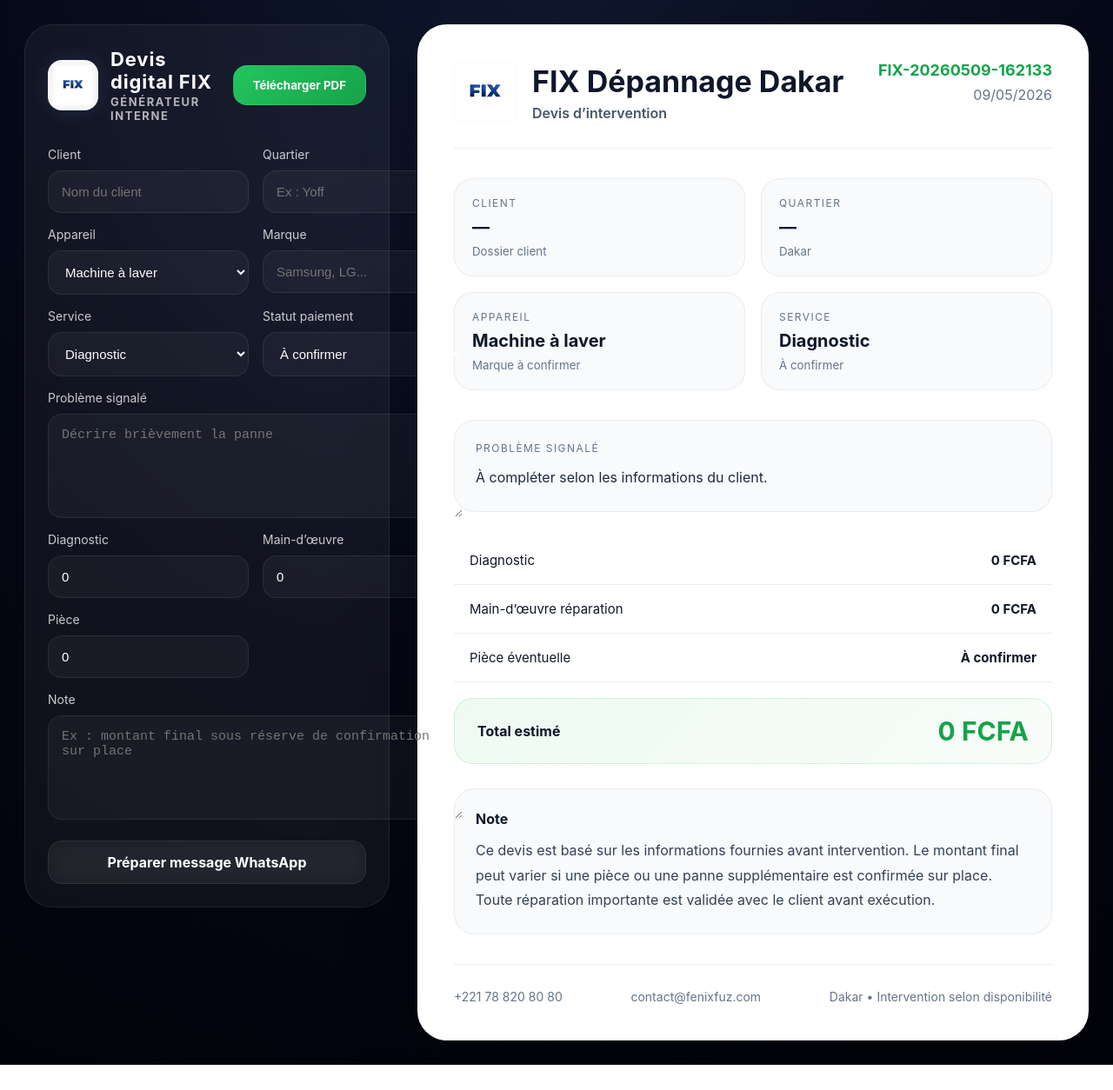
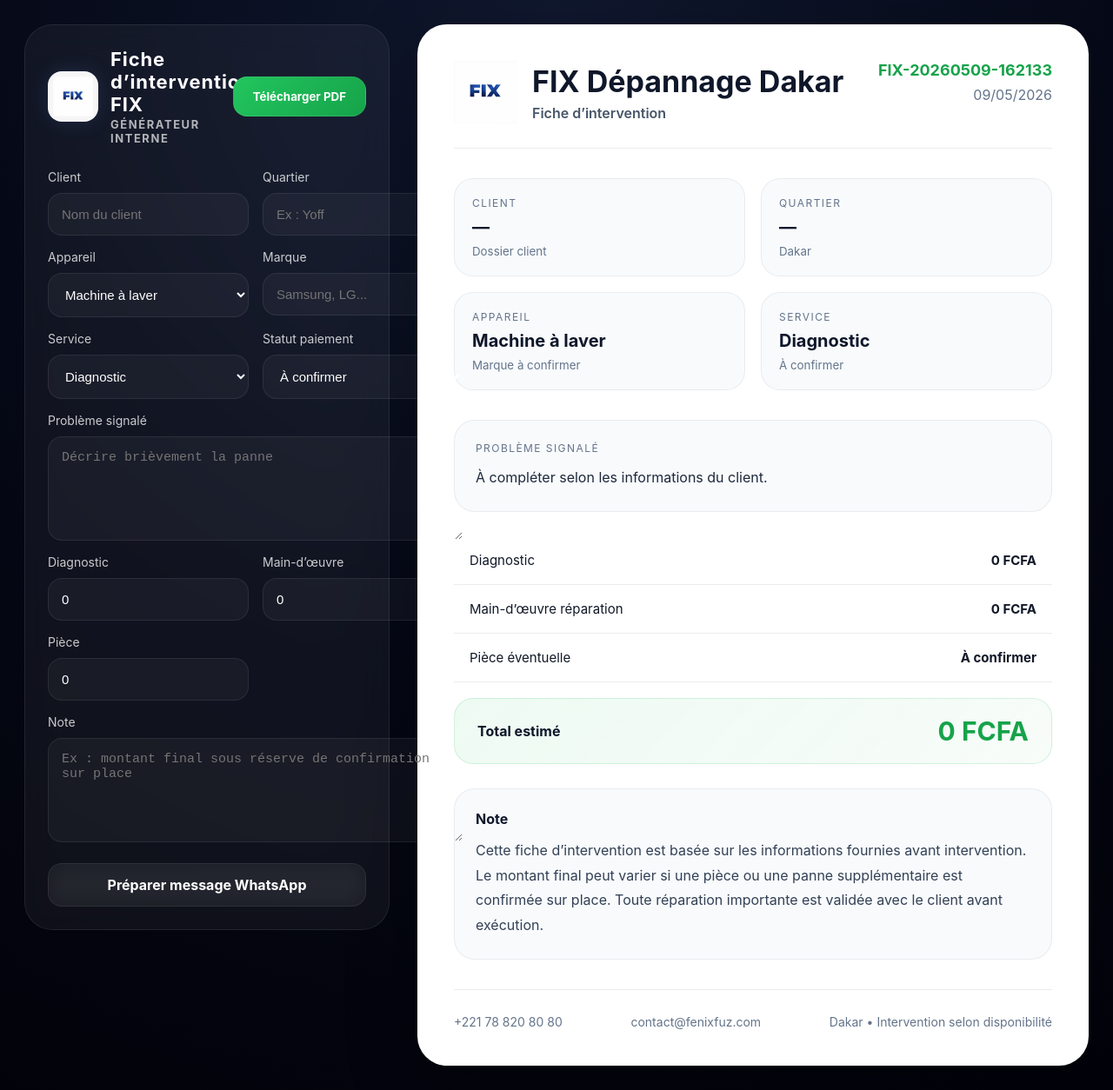
Before and after one commit to Djibsonx7/fix-dakar, a Next.js app: page /devis in a window 1280 px wide. Shown: the whole page at 87% size. Before the commit the page ends 1225 px from the top, so only its background shows below. Built offline with nearby package versions, Linux system fonts and the light colour scheme.

Commit message:
Rename quote document to intervention sheet

```diff
--- a/app/devis/page.tsx
+++ b/app/devis/page.tsx
@@ -44,7 +44,7 @@ export default function QuotePage() {
     return Math.max(0, Number.isFinite(sum) ? sum : 0);
   }, [diagnostic, labor, parts]);
 
-  const whatsappText = `Bonjour, voici votre devis FIX Dakar ${quoteNumber} pour ${appliance}. Total estimé : ${formatCurrency(String(total))}. Merci de vérifier les détails avant confirmation.`;
+  const whatsappText = `Bonjour, voici votre fiche d’intervention FIX Dakar ${quoteNumber} pour ${appliance}. Total estimé : ${formatCurrency(String(total))}. Merci de vérifier les détails avant confirmation.`;
 
   return (
     <main className="quote-page">
@@ -52,7 +52,7 @@ export default function QuotePage() {
         <div className="quote-form-header">
           <div className="brand brand-with-logo">
             <span className="logo-mark"><Image src="/assets/fix-logo.png" alt="FIX Dakar" width={56} height={56} priority /></span>
-            <div className="brand-text"><strong>Devis digital FIX</strong><small>Générateur interne</small></div>
+            <div className="brand-text"><strong>Fiche d’intervention FIX</strong><small>Générateur interne</small></div>
           </div>
           <button className="primary quote-download-button" type="button" onClick={() => window.print()}>Télécharger PDF</button>
         </div>
@@ -80,7 +80,7 @@ export default function QuotePage() {
         <header className="quote-doc-header">
           <div className="quote-logo-row">
             <Image src="/assets/fix-logo.png" alt="FIX Dakar" width={72} height={72} priority />
-            <div><h1>FIX Dépannage Dakar</h1><p>Devis d’intervention</p></div>
+            <div><h1>FIX Dépannage Dakar</h1><p>Fiche d’intervention</p></div>
           </div>
           <div className="quote-meta"><b>{quoteNumber}</b><span>{today()}</span></div>
         </header>
@@ -104,7 +104,7 @@ export default function QuotePage() {
 
         <div className="quote-total"><span>Total estimé</span><b>{formatCurrency(String(total))}</b></div>
 
-        <section className="quote-note"><b>Note</b><p>{notes || 'Ce devis est basé sur les informations fournies avant intervention. Le montant final peut varier si une pièce ou une panne supplémentaire est confirmée sur place. Toute réparation importante est validée avec le client avant exécution.'}</p></section>
+        <section className="quote-note"><b>Note</b><p>{notes || 'Cette fiche d’intervention est basée sur les informations fournies avant intervention. Le montant final peut varier si une pièce ou une panne supplémentaire est confirmée sur place. Toute réparation importante est validée avec le client avant exécution.'}</p></section>
 
         <footer className="quote-doc-footer"><span>{displayPhone}</span><span>contact@fenixfuz.com</span><span>Dakar • Intervention selon disponibilité</span></footer>
       </section>
```
